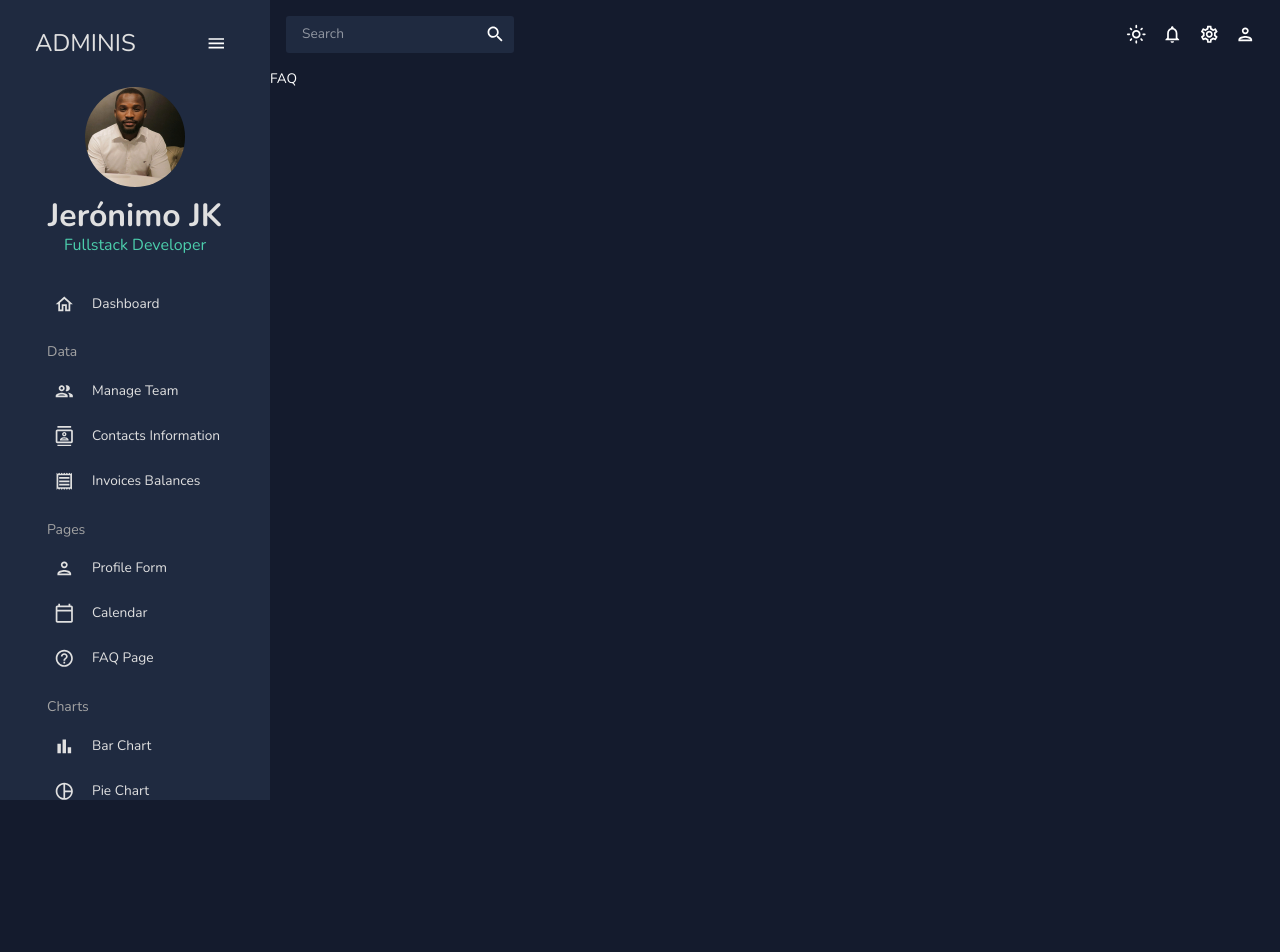
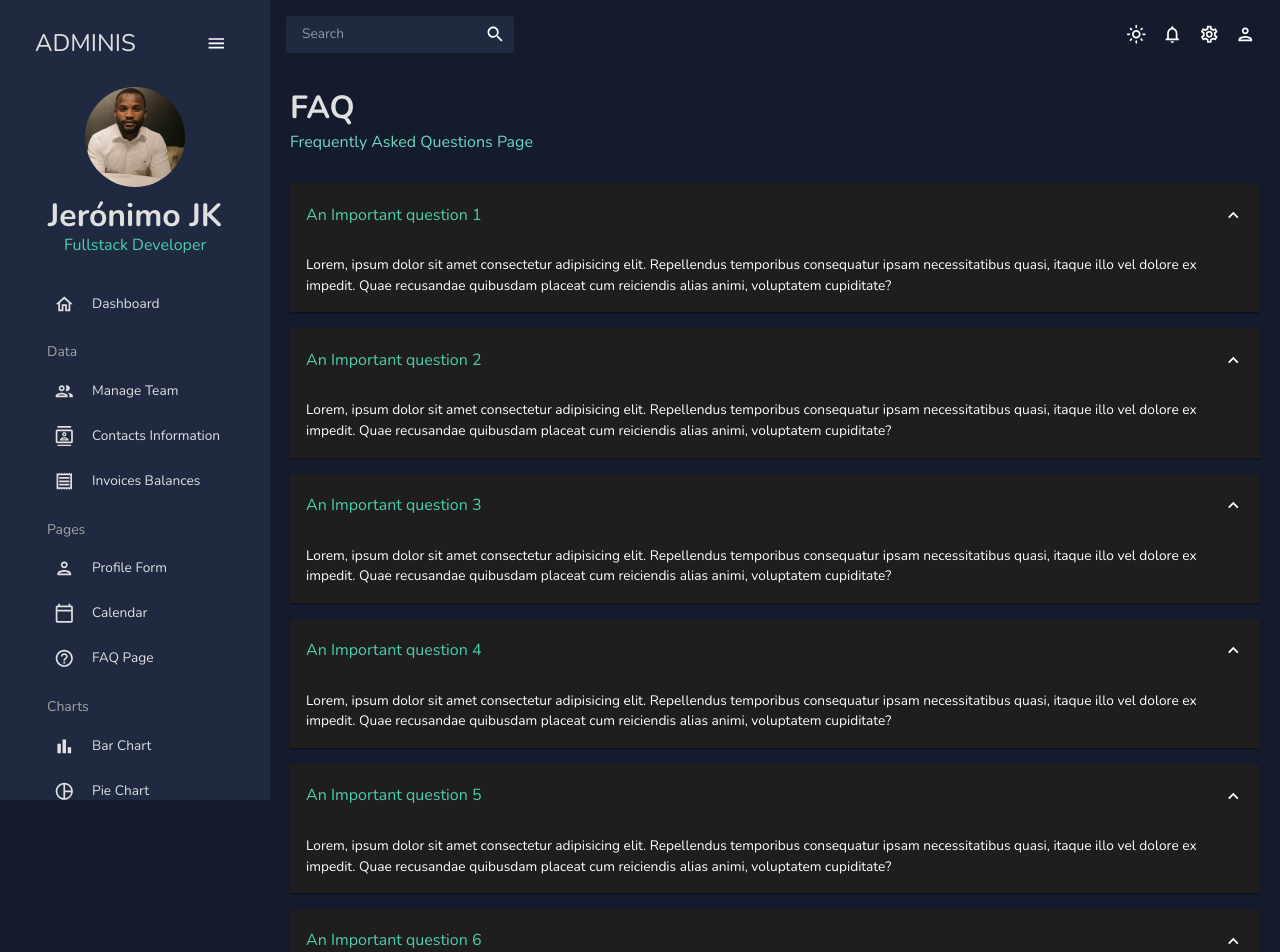
Before and after one commit to Zemiro014/Dashboard_using_react, a React (Create React App) app: page /faq in a window 1280 px wide. Shown: the top 952 px of the page. Before the commit the page ends 800 px from the top, so only its background shows below. Built offline with nearby package versions, Linux system fonts and the light colour scheme.

Commit message:
Built the FAQ component using Accordio, AccordionSummary and so on

```diff
--- a/src/scenes/faq/FAQ.jsx
+++ b/src/scenes/faq/FAQ.jsx
@@ -1,8 +1,98 @@
-import React from 'react'
+import { Box, useTheme, Typography } from '@mui/material'
+import Header from '../../components/Header'
+import Accordion from '@mui/material/Accordion'
+import AccordionSummary from '@mui/material/AccordionSummary'
+import AccordionDetails from '@mui/material/AccordionDetails'
+import ExpandMoreIcon from '@mui/icons-material/ExpandMore'
+import { tokens } from '../../theme'
 
 const FAQ = () => {
+  const theme = useTheme();
+  const colors = tokens(theme.palette.mode)
+
   return (
-    <div>FAQ</div>
+    <Box m="20px">
+      <Header title="FAQ" subtitle="Frequently Asked Questions Page" />
+      <Box mt="30px">
+        <Accordion defaultExpanded>
+          <AccordionSummary expandIcon={<ExpandMoreIcon />}>
+            <Typography color={colors.greenAccent[500]} variant='h5'>
+              An Important question 1
+            </Typography>
+          </AccordionSummary>
+          <AccordionDetails>
+            <Typography>
+              Lorem, ipsum dolor sit amet consectetur adipisicing elit. Repellendus temporibus consequatur ipsam necessitatibus quasi, itaque illo vel dolore ex impedit. Quae recusandae quibusdam placeat cum reiciendis alias animi, voluptatem cupiditate?
+            </Typography>
+          </AccordionDetails>
+        </Accordion>
+
+        <Accordion defaultExpanded>
+          <AccordionSummary expandIcon={<ExpandMoreIcon />}>
+            <Typography color={colors.greenAccent[500]} variant='h5'>
+              An Important question 2
+            </Typography>
+          </AccordionSummary>
+          <AccordionDetails>
+            <Typography>
+              Lorem, ipsum dolor sit amet consectetur adipisicing elit. Repellendus temporibus consequatur ipsam necessitatibus quasi, itaque illo vel dolore ex impedit. Quae recusandae quibusdam placeat cum reiciendis alias animi, voluptatem cupiditate?
+            </Typography>
+          </AccordionDetails>
+        </Accordion>
+
+        <Accordion defaultExpanded>
+          <AccordionSummary expandIcon={<ExpandMoreIcon />}>
+            <Typography color={colors.greenAccent[500]} variant='h5'>
+              An Important question 3
+            </Typography>
+          </AccordionSummary>
+          <AccordionDetails>
+            <Typography>
+              Lorem, ipsum dolor sit amet consectetur adipisicing elit. Repellendus temporibus consequatur ipsam necessitatibus quasi, itaque illo vel dolore ex impedit. Quae recusandae quibusdam placeat cum reiciendis alias animi, voluptatem cupiditate?
+            </Typography>
+          </AccordionDetails>
+        </Accordion>
+
+        <Accordion defaultExpanded>
+          <AccordionSummary expandIcon={<ExpandMoreIcon />}>
+            <Typography color={colors.greenAccent[500]} variant='h5'>
+              An Important question 4
+            </Typography>
+          </AccordionSummary>
+          <AccordionDetails>
+            <Typography>
+              Lorem, ipsum dolor sit amet consectetur adipisicing elit. Repellendus temporibus consequatur ipsam necessitatibus quasi, itaque illo vel dolore ex impedit. Quae recusandae quibusdam placeat cum reiciendis alias animi, voluptatem cupiditate?
+            </Typography>
+          </AccordionDetails>
+        </Accordion>
+
+        <Accordion defaultExpanded>
+          <AccordionSummary expandIcon={<ExpandMoreIcon />}>
+            <Typography color={colors.greenAccent[500]} variant='h5'>
+              An Important question 5
+            </Typography>
+          </AccordionSummary>
+          <AccordionDetails>
+            <Typography>
+              Lorem, ipsum dolor sit amet consectetur adipisicing elit. Repellendus temporibus consequatur ipsam necessitatibus quasi, itaque illo vel dolore ex impedit. Quae recusandae quibusdam placeat cum reiciendis alias animi, voluptatem cupiditate?
+            </Typography>
+          </AccordionDetails>
+        </Accordion>
+
+        <Accordion defaultExpanded>
+          <AccordionSummary expandIcon={<ExpandMoreIcon />}>
+            <Typography color={colors.greenAccent[500]} variant='h5'>
+              An Important question 6
+            </Typography>
+          </AccordionSummary>
+          <AccordionDetails>
+            <Typography>
+              Lorem, ipsum dolor sit amet consectetur adipisicing elit. Repellendus temporibus consequatur ipsam necessitatibus quasi, itaque illo vel dolore ex impedit. Quae recusandae quibusdam placeat cum reiciendis alias animi, voluptatem cupiditate?
+            </Typography>
+          </AccordionDetails>
+        </Accordion>
+      </Box>
+    </Box>
   )
 }
 
```
